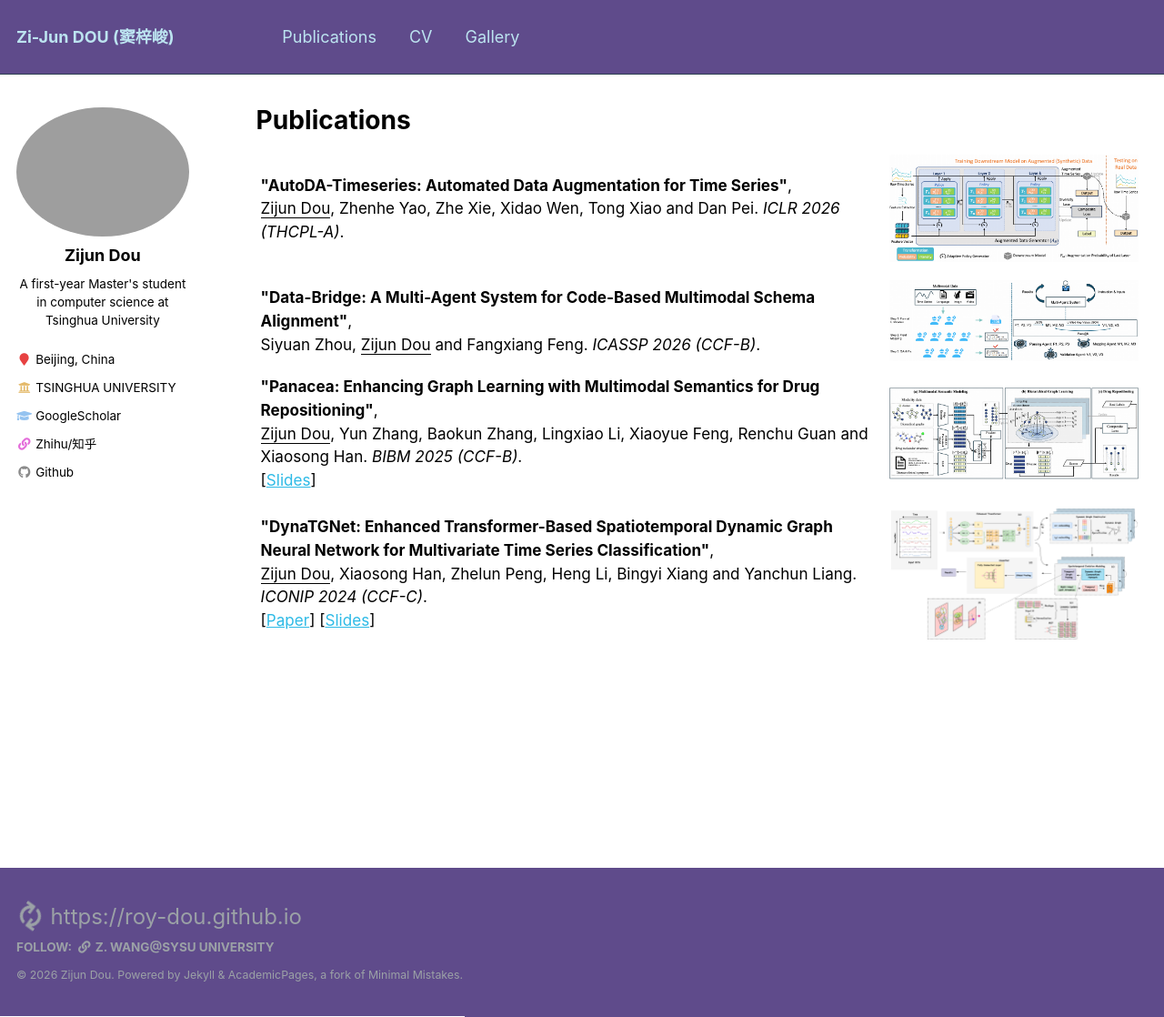
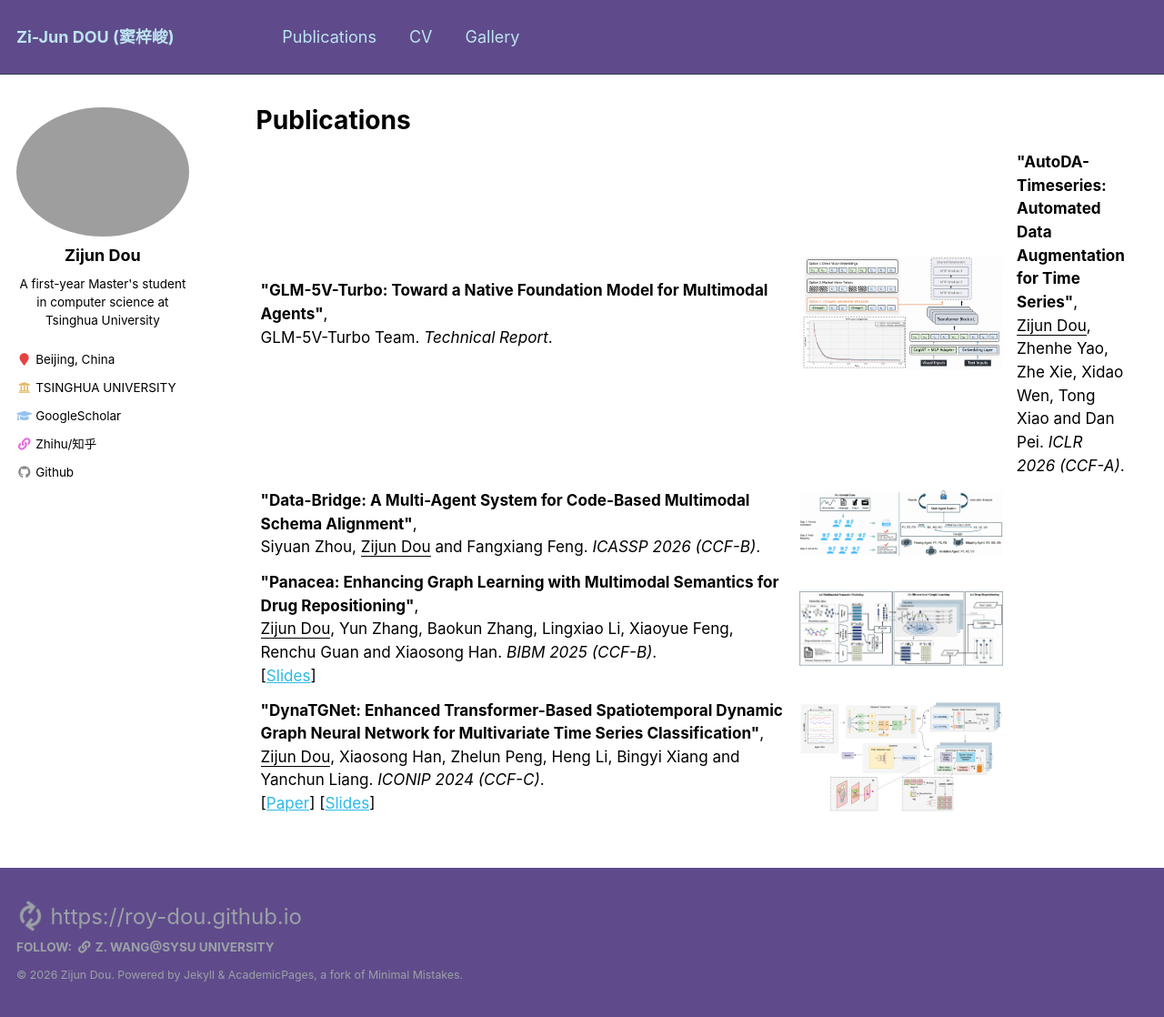
Before and after one commit to ROY-DOU/ROY-DOU.github.io, a Jekyll site: the page built from _pages/publications.md, in a window 1280 px wide and 1118 px high. Shown: the whole window at 91% size. Built offline with Jekyll 4.4.1, drawn with Linux system fonts in a browser that asks for light colours.

Commit message:
update glm-5v-turbo1

```diff
--- a/_pages/publications.md
+++ b/_pages/publications.md
@@ -19,9 +19,20 @@ author_profile: true
 
 <tr>
     <td style="padding:5px;width:70%;vertical-align:middle;border-right:none;border-bottom:none;">
+      <b>"GLM-5V-Turbo: Toward a Native Foundation Model for Multimodal Agents"</b>,
+      <br>
+      GLM-5V-Turbo Team. <i>Technical Report</i>.
+      <br>
+    </td>
+    <td style="padding:10px;width:30%;vertical-align:middle;border-right:none;border-bottom:none;">
+      <a href="/images/GLM-5V-Turbo.png">
+      <img src='/images/GLM-5V-Turbo.png' width="300">
+      </a>
+    </td>
+    <td style="padding:5px;width:70%;vertical-align:middle;border-right:none;border-bottom:none;">
       <b>"AutoDA-Timeseries: Automated Data Augmentation for Time Series"</b>,
       <br>
-      <u>Zijun Dou</u>, Zhenhe Yao, Zhe Xie, Xidao Wen, Tong Xiao and Dan Pei. <i>ICLR 2026 (THCPL-A)</i>.
+      <u>Zijun Dou</u>, Zhenhe Yao, Zhe Xie, Xidao Wen, Tong Xiao and Dan Pei. <i>ICLR 2026 (CCF-A)</i>.
       <br>
     </td>
     <td style="padding:10px;width:30%;vertical-align:middle;border-right:none;border-bottom:none;">
```
Also changed, not shown: _pages/about.md (+1 -1 lines), images/GLM-5V-Turbo.png (added).
